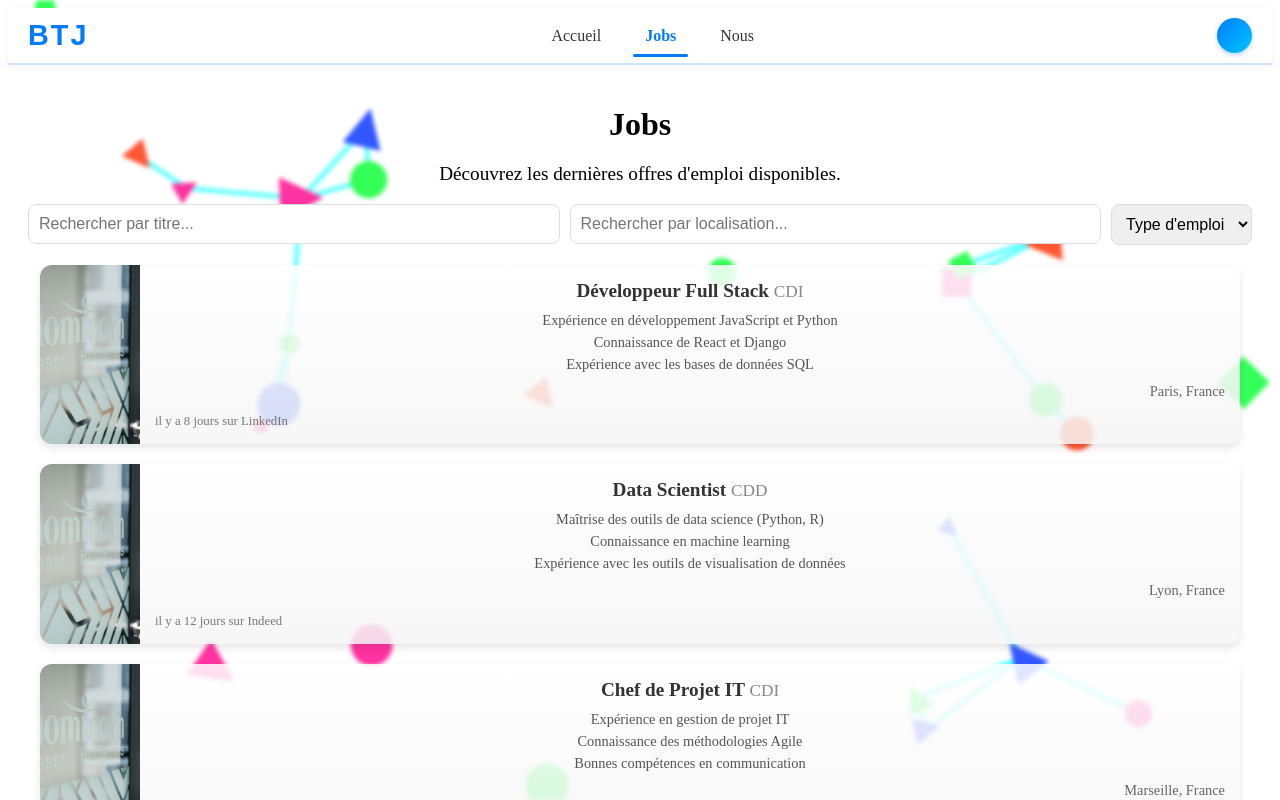
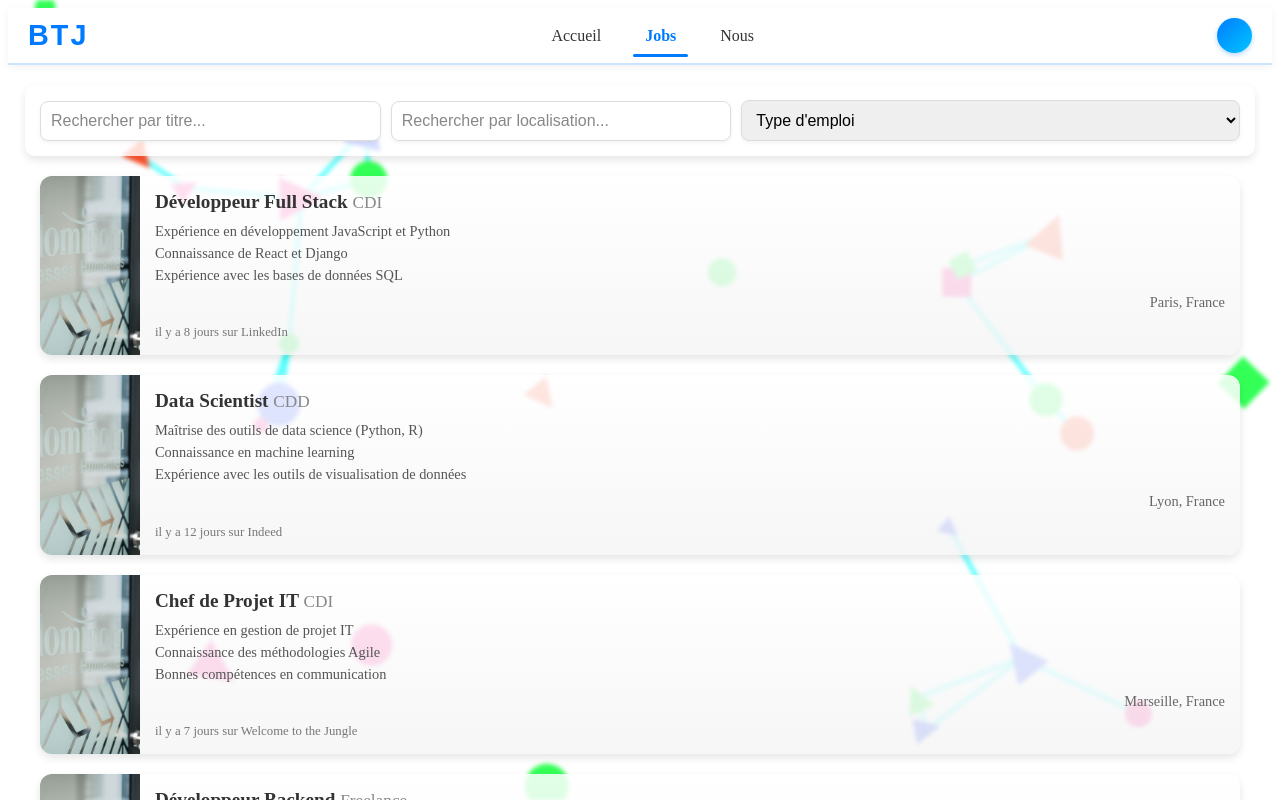
Before and after one commit to shyamsubrun/Bouge-Ton-Job, an Angular app: page /jobs in a window 1280 px wide. Shown: the top 800 px of the page. Built offline with nearby package versions, Linux system fonts and the light colour scheme.

Commit message:
component searchfilter & et joblist

```diff
--- a/src/app/component/job-list/job-list.component.html
+++ b/src/app/component/job-list/job-list.component.html
@@ -1,33 +1,5 @@
-<div class="search-filters">
-    <!-- Barre de recherche pour le titre -->
-    <input
-        type="text"
-        placeholder="Rechercher par titre..."
-        [(ngModel)]="searchTitle"
-        (input)="applyFilters()"
-        class="search-input"
-    />
-
-    <!-- Barre de recherche pour la localisation -->
-    <input
-        type="text"
-        placeholder="Rechercher par localisation..."
-        [(ngModel)]="searchLocation"
-        (input)="applyFilters()"
-        class="search-input"
-    />
-
-    <!-- Sélecteur pour le type d'emploi -->
-    <select [(ngModel)]="employmentType" (change)="applyFilters()" class="filter-select">
-        <option value="">Type d'emploi</option>
-        <option value="CDI">CDI</option>
-        <option value="Freelance">Freelance</option>
-        <option value="CDD">CDD</option>
-    </select>
-</div>
-
 <div class="job-list-container">
-    <div *ngFor="let job of filteredJobListings" class="job-card" (click)="goToJobDetail(job.id)">
+    <div *ngFor="let job of jobListings" class="job-card" (click)="goToJobDetail(job.id)">
         <div class="job-photo">
             <img [src]="job.photo" alt="Photo de l'offre d'emploi">
         </div>
--- a/src/app/component/job-list/job-list.component.ts
+++ b/src/app/component/job-list/job-list.component.ts
@@ -1,4 +1,4 @@
-import { Component, OnInit } from '@angular/core';
+import { Component, Input, OnInit } from '@angular/core';
 import { MockDataService } from '../../services/mock-data.service';
 import { CommonModule } from '@angular/common';
 import { HttpClientModule } from '@angular/common/http';
@@ -13,28 +13,11 @@ import { FormsModule } from '@angular/forms';
   styleUrls: ['./job-list.component.scss'],
   providers: [MockDataService]
 })
-export class JobListComponent implements OnInit {
+export class JobListComponent {
 
-  jobListings: any[] = [];
-  filteredJobListings: any[] = [];
+  @Input() jobListings: any[] = [];
 
-  searchTitle: string = '';
-  searchLocation: string = '';
-  employmentType: string = '';
-  remoteOnly: boolean = false;
-
-  constructor(private mockDataService: MockDataService, private router: Router) {}
-
-  ngOnInit(): void {
-    this.loadJobs(); // Charger tous les jobs dès l'initialisation
-  }
-
-  loadJobs(): void {
-    this.mockDataService.getJobListings().subscribe(data => {
-      this.jobListings = data;
-      this.filteredJobListings = [...this.jobListings]; // Initialiser filteredJobListings avec tous les jobs
-    });
-  }
+  constructor(private router: Router) {}
 
   getDaysAgo(dateString: string): number {
     const publishedDate = new Date(dateString);
@@ -46,18 +29,4 @@ export class JobListComponent implements OnInit {
   goToJobDetail(id: number): void {
     this.router.navigate(['/jobs', id]);
   }
-
-  applyFilters(): void {
-    const titleQuery = this.searchTitle.toLowerCase();
-    const locationQuery = this.searchLocation.toLowerCase();
-
-    this.filteredJobListings = this.jobListings.filter(job => {
-      const matchesTitle = titleQuery ? job.title.toLowerCase().includes(titleQuery) : true;
-      const matchesLocation = locationQuery ? job.location.toLowerCase().includes(locationQuery) : true;
-      const matchesType = this.employmentType ? job.employment_type === this.employmentType : true;
-      const matchesRemote = this.remoteOnly ? job.remote : true;
-
-      return matchesTitle && matchesLocation && matchesType && matchesRemote;
-    });
-  }
 }
--- /dev/null
+++ b/src/app/component/search-filters/search-filters.component.html
@@ -0,0 +1,27 @@
+<div class="search-filters">
+    <!-- Barre de recherche pour le titre -->
+    <input
+        type="text"
+        placeholder="Rechercher par titre..."
+        [(ngModel)]="searchTitle"
+        (input)="applyFilters()"
+        class="search-input"
+    />
+
+    <!-- Barre de recherche pour la localisation -->
+    <input
+        type="text"
+        placeholder="Rechercher par localisation..."
+        [(ngModel)]="searchLocation"
+        (input)="applyFilters()"
+        class="search-input"
+    />
+
+    <!-- Sélecteur pour le type d'emploi -->
+    <select [(ngModel)]="employmentType" (change)="applyFilters()" class="filter-select">
+        <option value="">Type d'emploi</option>
+        <option value="CDI">CDI</option>
+        <option value="Freelance">Freelance</option>
+        <option value="CDD">CDD</option>
+    </select>
+</div>
--- /dev/null
+++ b/src/app/component/search-filters/search-filters.component.scss
@@ -0,0 +1,50 @@
+.search-filters {
+    display: flex;
+    gap: 10px;
+    margin-bottom: 20px;
+    align-items: center;
+    background: rgba(255, 255, 255, 0.8); /* Fond blanc semi-transparent */
+    padding: 15px;
+    border-radius: 10px;
+    box-shadow: 0 4px 8px rgba(0, 0, 0, 0.1);
+    max-width: 1200px;
+    margin: 20px auto; /* Centrer la barre de recherche */
+}
+
+.search-input,
+.filter-select {
+    flex: 1;
+    padding: 10px;
+    border-radius: 8px;
+    border: 1px solid #ddd;
+    font-size: 1em;
+    transition: box-shadow 0.3s, border-color 0.3s;
+    outline: none;
+    box-shadow: 0 2px 4px rgba(0, 0, 0, 0.05);
+}
+
+.search-input::placeholder,
+.filter-select option {
+    color: #888;
+}
+
+.search-input:focus,
+.filter-select:focus {
+    border-color: #007BFF;
+    box-shadow: 0 4px 8px rgba(0, 123, 255, 0.2);
+}
+
+.filter-select {
+    flex-basis: 180px; /* Taille fixe pour le menu déroulant */
+}
+
+.remote-filter {
+    display: flex;
+    align-items: center;
+    font-size: 0.9em;
+    color: #555;
+
+    input[type="checkbox"] {
+        margin-right: 5px;
+    }
+}
--- /dev/null
+++ b/src/app/component/search-filters/search-filters.component.ts
@@ -0,0 +1,28 @@
+import { Component, Output, EventEmitter } from '@angular/core';
+import { FormsModule } from '@angular/forms';
+
+@Component({
+  selector: 'app-search-filters',
+  standalone: true,
+  imports: [FormsModule],
+  templateUrl: './search-filters.component.html',
+  styleUrl: './search-filters.component.scss'
+})
+export class SearchFiltersComponent {
+
+  searchTitle: string = '';
+  searchLocation: string = '';
+  employmentType: string = '';
+  remoteOnly: boolean = false;
+
+  @Output() filtersChanged = new EventEmitter<any>();
+
+  applyFilters(): void {
+    this.filtersChanged.emit({
+      title: this.searchTitle,
+      location: this.searchLocation,
+      type: this.employmentType,
+      remoteOnly: this.remoteOnly
+    });
+  }
+}
--- a/src/app/page/jobs/jobs.component.html
+++ b/src/app/page/jobs/jobs.component.html
@@ -1,6 +1,7 @@
-<div class="jobs-page">
-    <h1>Jobs</h1>
-    <p>Découvrez les dernières offres d'emploi disponibles.</p>
-    <!-- Liste des jobs ou contenu à afficher -->
-     <app-job-list></app-job-list>
+<div class="jobs-container">
+    <!-- Barre de recherche et filtres -->
+    <app-search-filters (filtersChanged)="onFiltersChanged($event)"></app-search-filters>
+
+    <!-- Liste des jobs -->
+    <app-job-list [jobListings]="filteredJobListings"></app-job-list>
 </div>
--- a/src/app/page/jobs/jobs.component.ts
+++ b/src/app/page/jobs/jobs.component.ts
@@ -3,6 +3,7 @@ import { JobListComponent } from "../../component/job-list/job-list.component";
 import { HttpClientModule } from '@angular/common/http';
 import { CommonModule } from '@angular/common';
 import { MockDataService } from '../../services/mock-data.service';
+import { SearchFiltersComponent } from '../../component/search-filters/search-filters.component';
 
 @Component({
   selector: 'app-jobs',
@@ -10,12 +11,41 @@ import { MockDataService } from '../../services/mock-data.service';
   imports: [
     HttpClientModule,
     CommonModule,
-    JobListComponent
+    JobListComponent,SearchFiltersComponent
 ],
-  providers: [MockDataService],
+  providers: [SearchFiltersComponent,MockDataService],
   templateUrl: './jobs.component.html',
   styleUrl: './jobs.component.scss'
 })
-export class JobsComponent {
+export class JobsComponent  {
 
+  jobListings: any[] = [];
+  filteredJobListings: any[] = [];
+
+  constructor(private mockDataService: MockDataService) {}
+
+  ngOnInit(): void {
+    this.loadJobs();
+  }
+
+  loadJobs(): void {
+    this.mockDataService.getJobListings().subscribe(data => {
+      this.jobListings = data;
+      this.filteredJobListings = [...this.jobListings];
+    });
+  }
+
+  onFiltersChanged(filters: any): void {
+    const titleQuery = filters.title.toLowerCase();
+    const locationQuery = filters.location.toLowerCase();
+
+    this.filteredJobListings = this.jobListings.filter(job => {
+      const matchesTitle = titleQuery ? job.title.toLowerCase().includes(titleQuery) : true;
+      const matchesLocation = locationQuery ? job.location.toLowerCase().includes(locationQuery) : true;
+      const matchesType = filters.type ? job.employment_type === filters.type : true;
+      const matchesRemote = filters.remoteOnly ? job.remote : true;
+
+      return matchesTitle && matchesLocation && matchesType && matchesRemote;
+    });
+  }
 }
```
